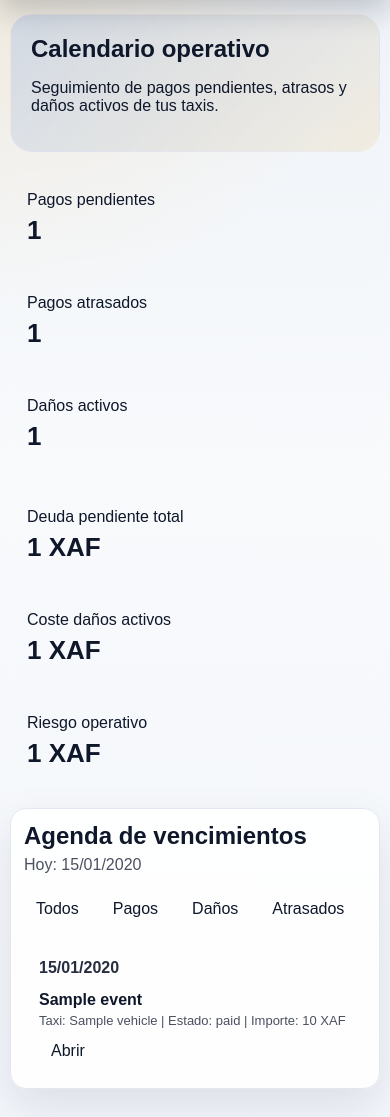
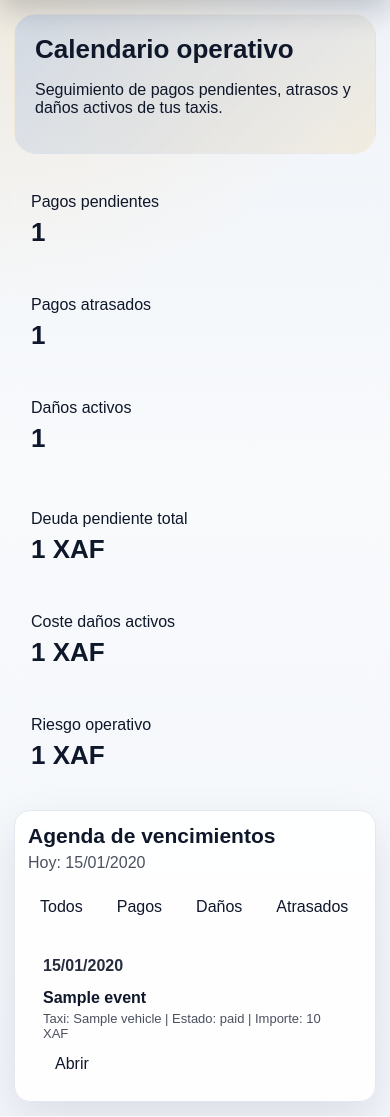
Before and after one commit to samu019/TaxiGE, a Django app: template templates/dashboard/calendar.html in a window 390 px wide. Shown: the part 56-1173 px from the top of the page. Run offline with Django 5.2, Linux system fonts and the light colour scheme; the template is opened without the code that fills it: most values are stand-ins (such as "Sample title", 1, 10 or a date in 2020); parts of the project's set-up code (start-up, migrations or seed data) failed here and were passed over.

Commit message:
Improve mobile responsiveness and shared access links

```diff
--- a/templates/dashboard/panel_base.html
+++ b/templates/dashboard/panel_base.html
@@ -1304,6 +1304,161 @@ body.dark-mode .filter-bar {
 }
 
 </style>
+
+<style>
+/* TAXIGE GLOBAL MOBILE RESPONSIVE FIX */
+@media (max-width: 768px) {
+    body {
+        overflow-x: hidden !important;
+    }
+
+    .panel-layout,
+    .dashboard-layout,
+    .main-layout,
+    .content-layout {
+        width: 100% !important;
+        max-width: 100% !important;
+        overflow-x: hidden !important;
+    }
+
+    aside,
+    .sidebar {
+        max-width: 100% !important;
+    }
+
+    main,
+    .main-content,
+    .panel-content,
+    .content {
+        width: 100% !important;
+        max-width: 100% !important;
+        padding: 14px !important;
+        overflow-x: hidden !important;
+    }
+
+    h1 {
+        font-size: 26px !important;
+        line-height: 1.15 !important;
+    }
+
+    h2 {
+        font-size: 21px !important;
+    }
+
+    .stats-grid,
+    .cards-grid,
+    .dashboard-grid,
+    .subscription-grid,
+    .subscription-layout,
+    .form-grid,
+    .payment-info-grid,
+    .premium-bank-grid {
+        grid-template-columns: 1fr !important;
+        width: 100% !important;
+    }
+
+    .stat-card,
+    .content-card,
+    .subscription-card,
+    .subscription-panel,
+    .premium-info-card,
+    .form-field,
+    .box,
+    .card {
+        width: 100% !important;
+        max-width: 100% !important;
+        overflow-wrap: anywhere !important;
+        word-break: break-word !important;
+    }
+
+    table {
+        min-width: 720px;
+    }
+
+    .table-responsive,
+    .subscription-table-wrap {
+        width: 100% !important;
+        overflow-x: auto !important;
+        -webkit-overflow-scrolling: touch !important;
+    }
+
+    input,
+    textarea,
+    select,
+    button,
+    .btn,
+    .subscription-btn,
+    .submit-btn {
+        max-width: 100% !important;
+    }
+
+    a {
+        overflow-wrap: anywhere !important;
+        word-break: break-word !important;
+    }
+}
+
+/* SHARED ACCESS LINK FIX */
+.share-link-box,
+.shared-link-box,
+.access-link-box,
+.invite-link-box,
+.copy-link-box {
+    width: 100% !important;
+    max-width: 100% !important;
+    padding: 16px !important;
+    border-radius: 18px !important;
+    background: rgba(15,23,42,.92) !important;
+    border: 1px solid rgba(96,165,250,.28) !important;
+    overflow: hidden !important;
+}
+
+.share-link-box input,
+.shared-link-box input,
+.access-link-box input,
+.invite-link-box input,
+.copy-link-box input,
+input[type="url"],
+input[readonly] {
+    width: 100% !important;
+    max-width: 100% !important;
+    overflow-x: auto !important;
+    white-space: nowrap !important;
+    text-overflow: ellipsis !important;
+}
+
+.share-link-box a,
+.shared-link-box a,
+.access-link-box a,
+.invite-link-box a,
+.copy-link-box a {
+    display: block !important;
+    width: 100% !important;
+    overflow-wrap: anywhere !important;
+    word-break: break-all !important;
+    color: #60a5fa !important;
+    font-weight: 800 !important;
+}
+
+@media (max-width: 768px) {
+    .share-actions,
+    .shared-actions,
+    .copy-actions,
+    .invite-actions {
+        display: grid !important;
+        grid-template-columns: 1fr !important;
+        gap: 10px !important;
+    }
+
+    .share-actions button,
+    .shared-actions button,
+    .copy-actions button,
+    .invite-actions button {
+        width: 100% !important;
+    }
+}
+</style>
+
 </head>
 <body>
 
```
